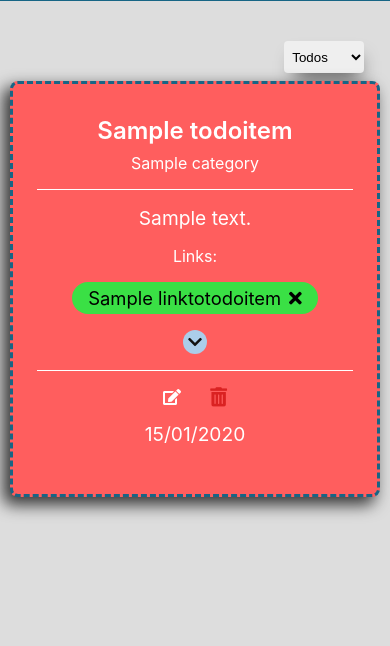
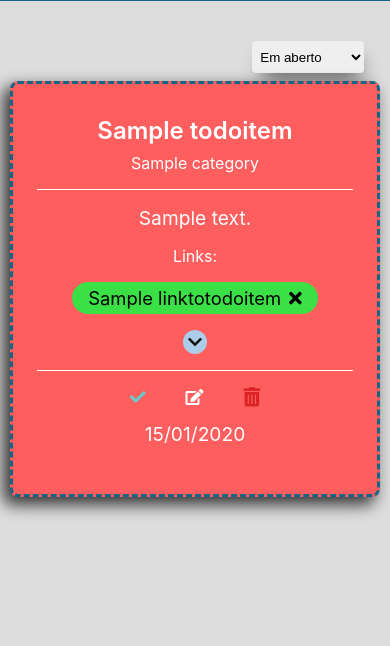
Before and after one commit to JoaoVitorMoreiraPassos/todo-django, a Django app: page / in a window 390 px wide. Shown: the part 79-725 px from the top of the page. Run offline with Django 4.2, Linux system fonts and the light colour scheme; a user stored in the database is signed in; tables that the repository leaves empty hold one stand-in row (values such as "Sample post").

Commit message:
Adicionando funcionalidade de finalizar uma tarefa

```diff
--- a/creation/static/creation/js/script.js
+++ b/creation/static/creation/js/script.js
@@ -10,6 +10,7 @@ let delete_category = (element, data) => {
         return;
     }).then(() => {
         element.remove();
+        document.querySelector(`option[value="${data.get("id")}"]`).remove();
     }).catch((error) => {
         alert.log(error);
     })
@@ -20,12 +21,10 @@ document.querySelector(".create-category").addEventListener("click", () => {
     if (category == "") {
         return;
     }
-    console.log(category)
     const csrf = document.querySelector("[name=csrfmiddlewaretoken]").value;
 
     let data = new FormData()
     data.append("category", category);
-    console.log(data)
     fetch("/create_category/", {
         method: "POST",
         headers: {
@@ -36,7 +35,6 @@ document.querySelector(".create-category").addEventListener("click", () => {
     }).then((response) => {
         return response.json();
     }).then((data) => {
-        console.log(data);
         let newCategory = document.createElement("div");
         newCategory.classList = `category`;
         let name = document.createElement("p");
@@ -82,6 +80,7 @@ document.querySelector(".create-todo").addEventListener("click", () => {
     const category = document.querySelector(".todo-category");
     const csrf = document.querySelector("[name=csrfmiddlewaretoken]").value;
     if (todo.value == "" || date.value == "" || category.value == "") {
+        alert("Por favor preencha todos os campos!");
         return;
     }
     let data = new FormData()
--- a/home/static/home/css/style.css
+++ b/home/static/home/css/style.css
@@ -47,7 +47,7 @@ body {
     border: none;
     border-radius: 0.25rem;
     height: 2rem;
-    width: 5rem;
+    width: 7rem;
     box-shadow: 3px 11px 19px -8px rgba(0, 0, 0, 0.75);
     padding: .25rem;
     outline: none;
@@ -323,7 +323,7 @@ body {
 }
 
 .todo-header-icons {
-    width: 4rem;
+    width: 100%;
     height: 100%;
     display: flex;
     flex-direction: row;
@@ -337,6 +337,10 @@ body {
 
 .todo-header-icons a {
     text-decoration: none;
+}
+
+.complete-todo {
+    color: #6dc7c7;
 }
 
 .todo-header-icons a i {
@@ -492,7 +496,7 @@ body {
 }
 
 .todo-footer {
-    width: 15%;
+    width: auto;
     display: flex;
     flex-direction: column;
     justify-content: flex-start;
@@ -684,6 +688,11 @@ textarea {
         width: 95%;
         padding: 1rem;
     }
+
+    .todo-header-icons {
+        width: 40%;
+        justify-content: space-around;
+    }
 }
 
 @media screen and (max-width: 425px) {
@@ -698,4 +707,8 @@ textarea {
     .todo {
         width: 100%;
     }
+
+    .todo-header-icons {
+        width: 60%;
+    }
 }
--- a/home/static/home/js/edit.js
+++ b/home/static/home/js/edit.js
@@ -46,7 +46,6 @@ const delete_link = (todo) => {
                 return response.json();
             }).then((data) => {
                 if (data.status == "ok") {
-                    console.log(todo)
                     rm_button.parentNode.remove();
                 }
             })
@@ -61,7 +60,6 @@ const add_link = (todo) => {
         const link = todo.querySelector(".todo-body .add-link-container .link-input-url").value;
         const title = todo.querySelector(".todo-body .add-link-container .link-input-title").value;
         const bg = window.getComputedStyle(todo).backgroundColor;
-        console.log(bg + " " + id + " " + link + " " + title)
         if (link == "" || title == "") {
             alert("Preencha todos os campos");
             return;
@@ -105,10 +103,34 @@ const add_link = (todo) => {
     });
 }
 
+const done_todo = (todo) => {
+    todo.querySelector(".complete-todo").addEventListener(
+        "click", () => {
+            const id = todo.classList[2];
+            const crsf = document.querySelector("[name=csrfmiddlewaretoken]").value;
+            let data = new FormData();
+            data.append("id", id);
+            fetch('/complete_todo/', {
+                method: 'POST',
+                headers: {
+                    "X-CSRFToken": crsf,
+                },
+                body: data
+            }).then((response) => {
+                return responseo.json();
+            }).then((data) => {
+                if (data.status == "ok") {
+                    todo.remove();
+                }
+            })
+        }
+    )
+}
+
 
 const open_editor = (todo) => {
-    todo.querySelector(".todo-footer .todo-header-icons .open-editor").addEventListener(
-        "click", () => {
+    todo.querySelector(".open-editor").addEventListener(
+        "click", async () => {
             const id = todo.classList[2];
             const title = todo.querySelector(".todo-header .todo-title").textContent;
             const description = todo.querySelector(".todo-body .todo-description").textContent;
@@ -119,7 +141,7 @@ const open_editor = (todo) => {
             const todo_header = document.createElement("div");
             todo_header.classList.add("todo-header");
             let categories;
-            fetch('/get_categories/', {
+            await fetch('/get_categories/', {
                 method: 'POST',
                 headers: {
                     "X-CSRFToken": crsf,
@@ -137,7 +159,6 @@ const open_editor = (todo) => {
                     option.value = category.id;
                     option.innerHTML = category.name;
 
-                    console.log(category.name, category_todo)
                     if (category.name == category_todo) {
                         option.selected = true;
                     }
@@ -211,6 +232,7 @@ const open_editor = (todo) => {
                             </div>
                             <div class="todo-footer">
                                 <div class="todo-header-icons">
+                                    <i class="fas fa-check complete-todo"></i>
                                     <i class="fas fa-edit open-editor"></i>
                                     <a class="remove-todo">
                                         <i class="fas fa-trash-alt"></i>
@@ -228,6 +250,7 @@ const open_editor = (todo) => {
                             add_link(todo);
                             open_editor(todo);
                             delete_todo(todo);
+                            done_todo(todo);
                         }
                     })
                 })
@@ -237,9 +260,11 @@ const open_editor = (todo) => {
         })
 }
 
+
 document.querySelectorAll(".todo").forEach((todo) => {
     add_link(todo);
     delete_link(todo);
     open_editor(todo);
     delete_todo(todo);
+    done_todo(todo);
 })
--- a/home/static/home/js/filter_category.js
+++ b/home/static/home/js/filter_category.js
@@ -46,6 +46,7 @@ document.querySelector(".filter-choices").addEventListener("change", (event) =>
                 </div>
                 `
             })
+            const check_btn = todo_infos.is_completed ? "<i class='fas fa-check complete-todo'></i>" : "";
             const todo_html = `
             <div class="todo-header">
                 <p class="todo-title">${todo_infos.title}</p>
@@ -67,6 +68,7 @@ document.querySelector(".filter-choices").addEventListener("change", (event) =>
             </div>
             <div class="todo-footer">
                 <div class="todo-header-icons">
+                ${check_btn}
                 <i class="fas fa-edit open-editor"></i>
                 <a class="remove-todo">
                 <i class="fas fa-trash-alt"></i>
@@ -81,10 +83,12 @@ document.querySelector(".filter-choices").addEventListener("change", (event) =>
         if (data.todos.length > 0) {
             data.todos.forEach((todo) => {
                 const new_todo = createTodo(todo);
+                console.log(new_todo);
                 add_link(new_todo);
                 delete_link(new_todo);
                 open_editor(new_todo);
                 delete_todo(new_todo);
+                done_todo(new_todo);
                 new_todo.querySelector(".add-link-button").addEventListener("click", () => {
                     open_close_link(new_todo);
                 })
--- a/home/templates/home/page/index.html
+++ b/home/templates/home/page/index.html
@@ -15,7 +15,7 @@
         <div class="filters-container">
             <div class="filter-box">
                 <select class="filter-choices">
-                    <option value="all" selected>Todos</option>
+                    <option value="opened" selected>Em aberto</option>
                     {% for category in categories %}
                     <option value="{{ category.pk }}">{{ category.name }}</option>
                     {% endfor %}
@@ -23,7 +23,7 @@
             </div>
         </div>
         <div class="todo-container">
-            {% if todo is not False %}
+            {% if todos is not False %}
             {% for todo in todos %}
             <div class="todo {{ todo.priority }} {{ todo.pk }}">
                 <div class="todo-header">
@@ -51,6 +51,7 @@
                 </div>
                 <div class="todo-footer">
                     <div class="todo-header-icons">
+                        <i class="fas fa-check complete-todo"></i>
                         <i class="fas fa-edit open-editor"></i>
                         <a class="remove-todo">
                             <i class="fas fa-trash-alt"></i>
@@ -72,7 +73,7 @@
     <script src="{% static 'home/js/open_close_link.js' %}"></script>
     <script src="{% static 'home/js/script.js' %}"></script>
     <script src="{% static 'home/js/edit.js' %}"></script>
-    <script src="{% static 'home/js/filter_category.js' %}"></script>
+    <script src="{% static 'home/js/filter_category.js'%}"></script>
 </body>
 
 </html>
--- a/home/urls.py
+++ b/home/urls.py
@@ -14,5 +14,6 @@ urlpatterns = [
     path("add_link/<int:pk>/", v.add_link, name="add_link"),
     path("get_categories/", v.get_categories, name="get_categories"),
     path("choose_category/", v.choose_category, name="choose_category"),
+    path("complete_todo/", v.check, name="complete_todo"),
 ]
 urlpatterns += static(settings.STATIC_URL, document_root=settings.STATIC_ROOT)
--- a/home/views.py
+++ b/home/views.py
@@ -2,14 +2,11 @@ from django.shortcuts import render, redirect
 from django.contrib.auth.decorators import login_required
 from django.urls import reverse
 from django.http import Http404
-from .models import Category, TodoItem, LinkToTodoItem
+from .models import Category, TodoItem, LinkToTodoItem, User
 from .forms import CategoryForm, TodoItemForm
 from django.http import JsonResponse
 from urllib.parse import urlparse
 from datetime import datetime
-
-# importar serializers
-from django.core import serializers
 
 
 # Create your views here.
@@ -17,10 +14,11 @@ from django.core import serializers
 def index(request):
     form1 = CategoryForm()
     form2 = TodoItemForm(int(request.user.id))
-    todos = TodoItem.objects.filter(category__user=request.user).order_by(
-        "date_to_complete"
+    todos = (
+        TodoItem.objects.filter(category__user=request.user)
+        .order_by("date_to_complete")
+        .exclude(category__name="Completos")
     )
-
     # Adicionar os links de LinkToTodo para cada todo relacionada.
     for todo in todos:
         todo.link = LinkToTodoItem.objects.filter(todo_item=todo)
@@ -54,7 +52,6 @@ def get_categories(request):
     if request.method == "POST":
         categories = Category.objects.filter(user=request.user)
         categories = list(categories.values("id", "name"))
-        print(categories)
         return JsonResponse({"categories": categories})
 
 
@@ -78,6 +75,7 @@ def edit_todo(request, pk):
                         todo.category = Category.objects.filter(
                             pk=POST["category"]
                         ).first()
+                todo.date_updated = datetime.now()
                 todo.save()
                 response = {
                     "status": "ok",
@@ -173,11 +171,8 @@ def delete_link(request, pk):
     POST = request.POST.copy()
     if POST["id"] != "":
         user = TodoItem.objects.filter(pk=pk).first().category.user
-        print(user, request.user)
         if request.user == user:
-            print(POST["id"], type(POST["id"]))
             link = LinkToTodoItem.objects.filter(pk=int(POST["id"])).first()
-            print(link)
             if link:
                 link.delete()
                 return JsonResponse({"status": "ok"})
@@ -188,13 +183,14 @@ def delete_link(request, pk):
 def choose_category(request):
     if request.method == "POST":
         POST = request.POST.copy()
-        print(POST.keys())
         if POST["id"] != "":
-            if POST["id"] != "all":
+            if POST["id"] != "opened":
                 query = Category.objects.filter(pk=POST["id"])
                 category = query.first()
             else:
-                category = Category.objects.filter(user=request.user).first()
+                category = Category.objects.filter(user=request.user).exclude(
+                    name="Completos"
+                )
             if category and category.user == request.user:
                 todos = TodoItem.objects.filter(category=category)
                 todos = todos.order_by("date_to_complete")
@@ -233,5 +229,27 @@ def choose_category(request):
                     for link in links:
                         todo["link"].append(link.__dict__)
                         todo["link"][-1].pop("_state")
-                print(results)
                 return JsonResponse({"status": "ok", "todos": results})
+
+
+@login_required(login_url="login:login", redirect_field_name="next")
+def check(request):
+    if not request.POST:
+        raise Http404()
+    POST = request.POST.copy()
+    if POST["id"] != "":
+        todo = TodoItem.objects.filter(pk=POST["id"]).first()
+        if todo:
+            if todo.category.user == request.user:
+                todo.category = (
+                    Category.objects.filter(
+                        user=User.objects.filter(username=request.user).first(),
+                    )
+                    .filter(name="Completos")
+                    .first()
+                )
+
+                todo.is_completed = True
+                todo.save()
+                return JsonResponse({"status": "ok"})
+    return JsonResponse({"status": "error"})
```
Also changed, not shown: creation/views.py (+5 -4 lines), register/views.py (+12 -11 lines), README.md, 1 other file.
